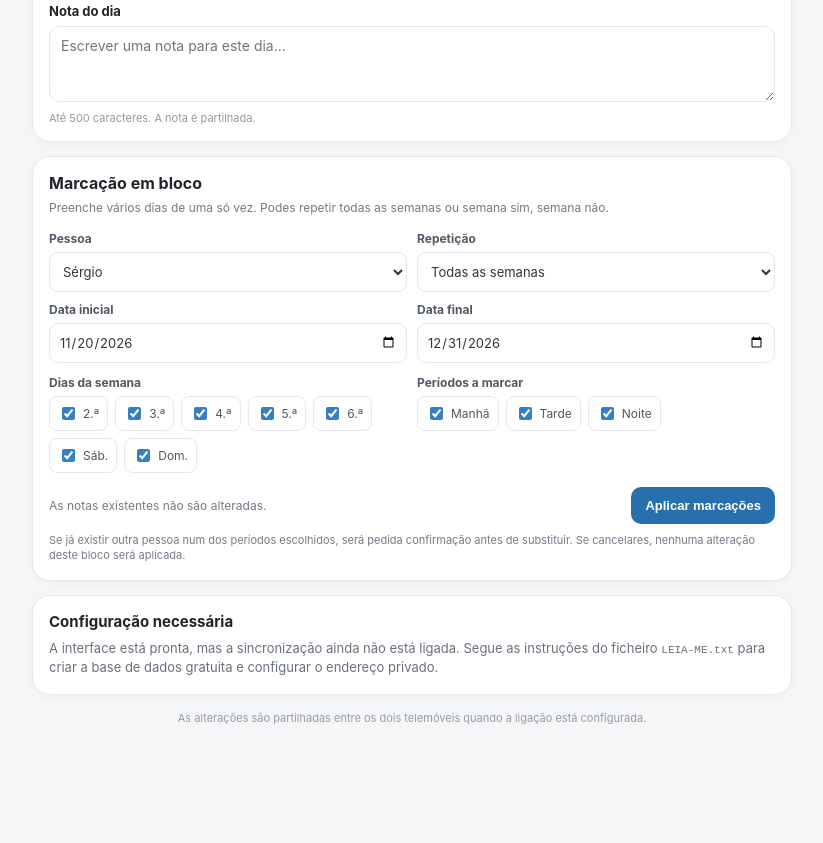
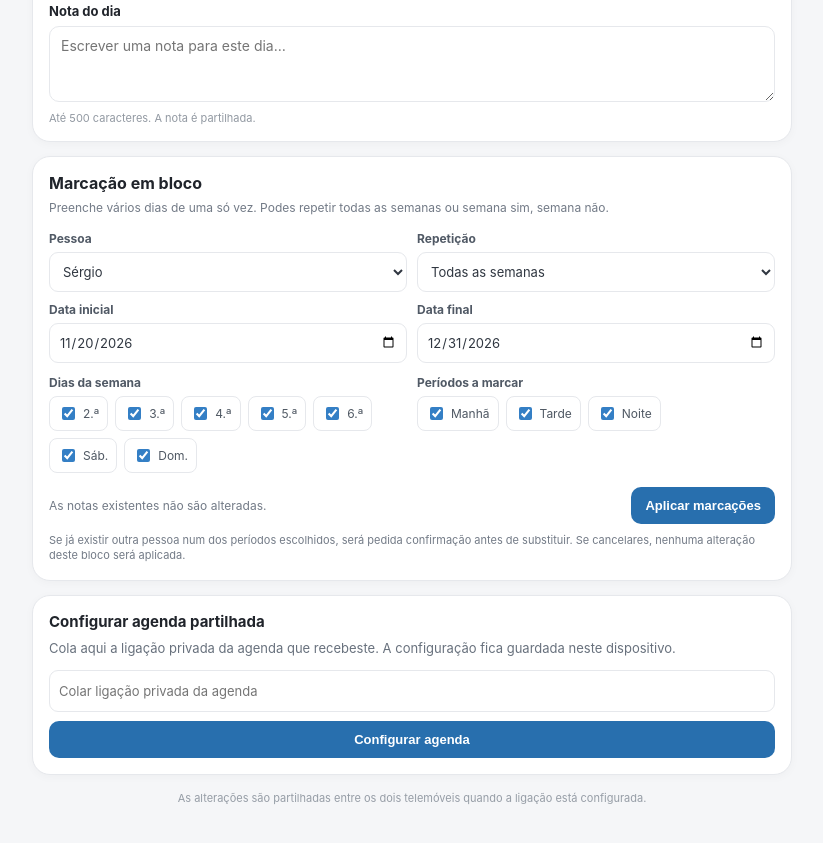
Before and after one commit to sergiompl-source/agenda-sergio-flavia, a plain HTML site: page index.html in a window 1280 px wide. Shown: the part 927-1770 px from the top of the page, without its empty margins (228-1051 px from the left). Before the commit the page ends 1704 px from the top, so only its background shows below. Drawn offline with nearby package versions, Linux system fonts and the light colour scheme.

Commit message:
Update index.html

```diff
--- a/index.html
+++ b/index.html
@@ -64,7 +64,16 @@
       <div class="batch-actions"><span class="date-label">As notas existentes não são alteradas.</span><button class="primary" id="applyBatch">Aplicar marcações</button></div>
       <div class="batch-hint">Se já existir outra pessoa num dos períodos escolhidos, será pedida confirmação antes de substituir. Se cancelares, nenhuma alteração deste bloco será aplicada.</div>
     </section>
-    <section id="setup" class="panel setup" hidden><h3>Configuração necessária</h3><p>A interface está pronta, mas a sincronização ainda não está ligada. Segue as instruções do ficheiro <code>LEIA-ME.txt</code> para criar a base de dados gratuita e configurar o endereço privado.</p></section>
+    <section id="setup" class="panel setup" hidden>
+  <h3>Configurar agenda partilhada</h3>
+  <p>Cola aqui a ligação privada da agenda que recebeste. A configuração fica guardada neste dispositivo.</p>
+  <div style="display:grid;gap:9px;margin-top:12px">
+    <input id="roomLink" type="text" placeholder="Colar ligação privada da agenda"
+      autocomplete="off"
+      style="width:100%;min-height:42px;border:1px solid #e6e8ec;border-radius:9px;padding:9px;font:inherit;font-size:13px">
+    <button class="primary" id="saveRoom" type="button">Configurar agenda</button>
+  </div>
+</section>
   </main>
   <div class="footer">As alterações são partilhadas entre os dois telemóveis quando a ligação está configurada.</div>
 </div>
```
